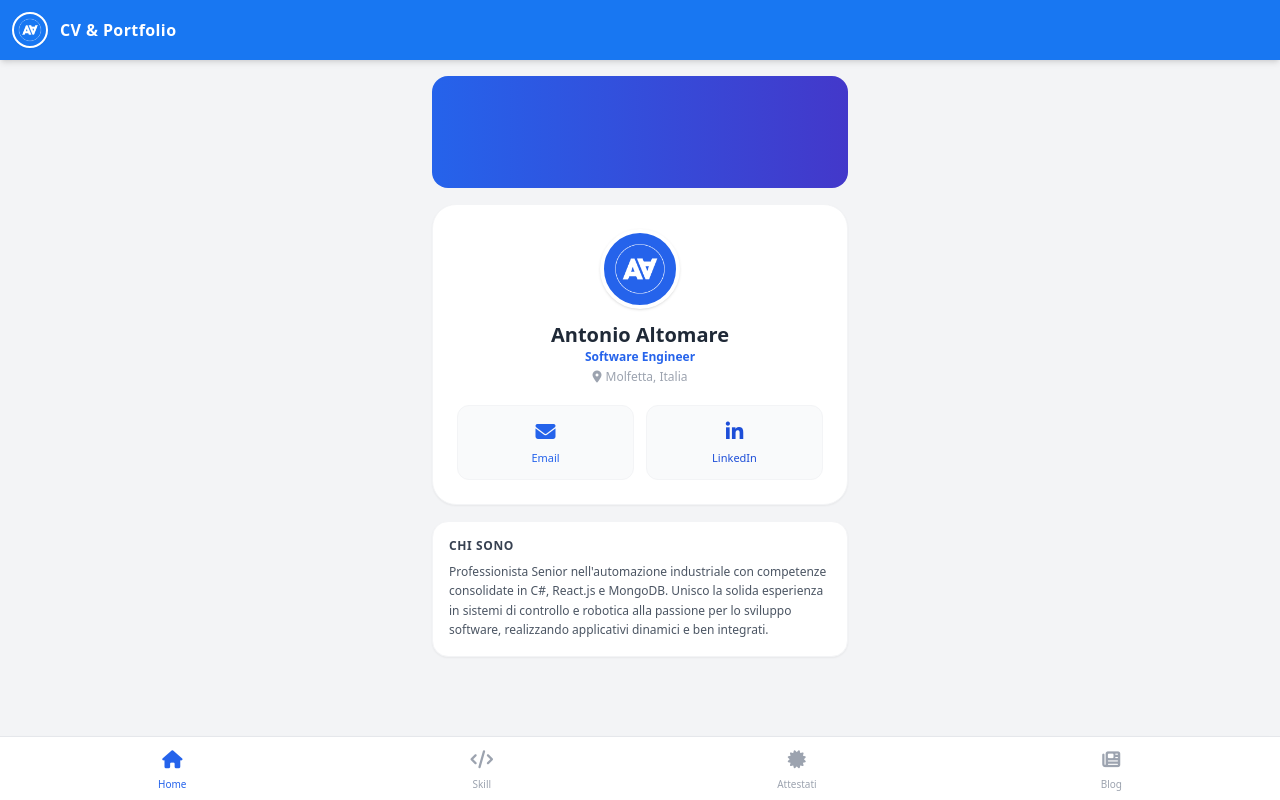
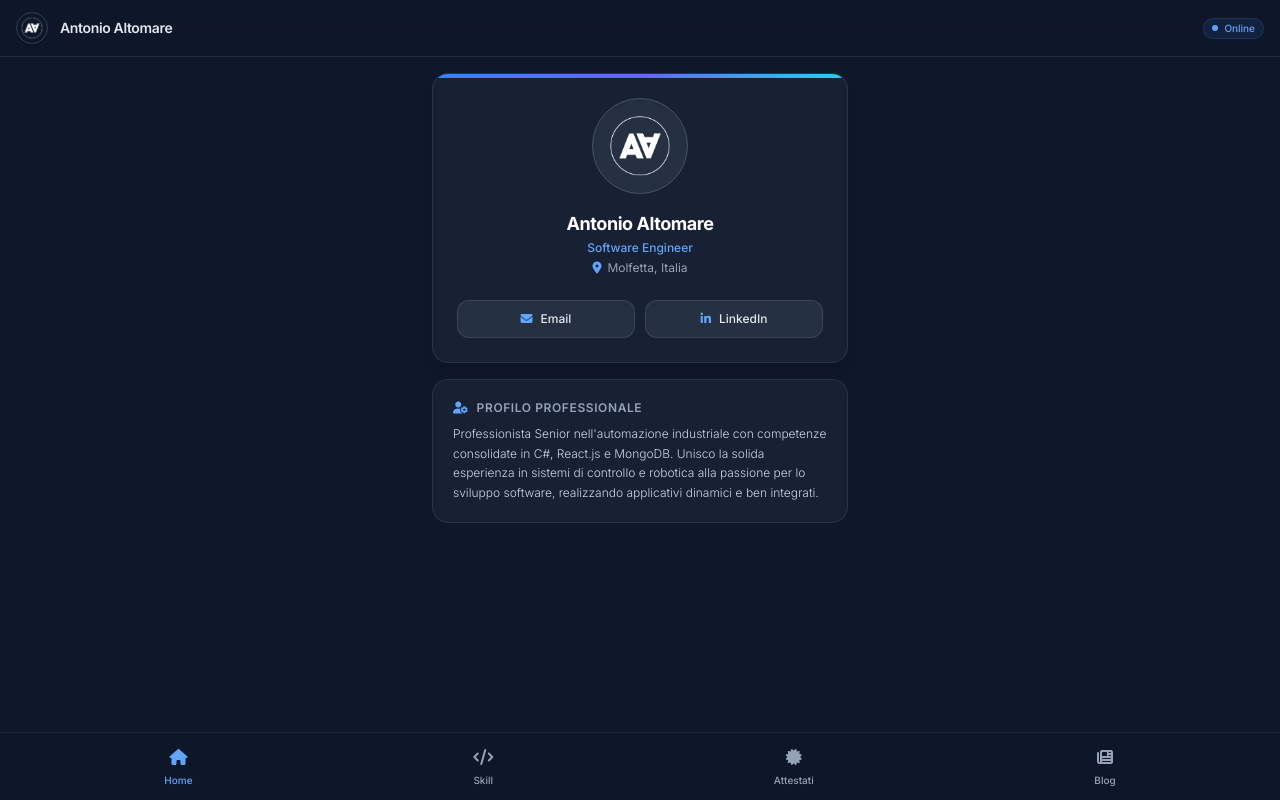
Before and after one commit to altomare97/altomare-mobile-app, a plain HTML site: page index.html in a window 1280 px wide. Both pictures are taken after a click on the button "Home". Drawn offline with nearby package versions, Linux system fonts and the light colour scheme.

Commit message:
Update index.html

```diff
--- a/index.html
+++ b/index.html
@@ -1,24 +1,26 @@
 <!DOCTYPE html>
-<html lang="it">
+<html lang="it" class="h-full">
 <head>
     <meta charset="UTF-8">
     <meta name="viewport" content="width=device-width, initial-scale=1.0, maximum-scale=1.0, user-scalable=no">
-    <title>CV & Portfolio App</title>
+    <title>Antonio Altomare | Software Engineer</title>
 
-    <!-- Tailwind CSS (Grafica) -->
+    <!-- Tailwind CSS -->
     <script src="https://cdn.tailwindcss.com"></script>
-    <!-- FontAwesome (Icone Mobile) -->
+    <!-- FontAwesome -->
     <link rel="stylesheet" href="https://cdnjs.cloudflare.com/ajax/libs/font-awesome/6.4.0/css/all.min.css">
+    <!-- Google Fonts (Inter per un look pulito e tech) -->
+    <link href="https://fonts.googleapis.com/css2?family=Inter:wght@300;400;500;600;700&display=swap" rel="stylesheet">
 
-    <!-- Meta Tags PWA (Aggiungi a Home su Smartphone) -->
+    <!-- Meta PWA -->
     <meta name="apple-mobile-web-app-capable" content="yes">
     <meta name="apple-mobile-web-app-status-bar-style" content="black-translucent">
-    <meta name="theme-color" content="#1877F2">
+    <meta name="theme-color" content="#0f172a">
     <link rel="manifest" href="manifest.json">
 
-    <!-- Stili e Ottimizzazioni Mobile Native -->
     <style>
         body {
+            font-family: 'Inter', sans-serif;
             -webkit-touch-callout: none;
             -webkit-user-select: none;
             user-select: none;
@@ -30,57 +32,69 @@
         }
     </style>
 </head>
-<body class="bg-gray-100 text-gray-900 font-sans pb-24">
+<body class="bg-slate-900 text-slate-100 min-h-full pb-28 selection:bg-blue-500 selection:text-white">
 
-    <!-- Header Fisso in Alto con la tua Immagine -->
-    <header class="bg-[#1877F2] text-white p-3 sticky top-0 z-50 shadow-md flex items-center space-x-3">
-        <div class="w-9 h-9 rounded-full overflow-hidden border-2 border-white shadow-sm flex-shrink-0">
-            <img src="https://github.com/altomare97/altomare-mobile-app/blob/main/AA%20-%20Logo%20Sfondo%20Arancione.png?raw=true" alt="logo" class="w-full h-full object-cover">
+    <!-- Top Navigation / Header Professionale -->
+    <header class="bg-slate-900/80 backdrop-blur-md border-b border-slate-800 sticky top-0 z-50 px-4 py-3 flex justify-between items-center">
+        <div class="flex items-center space-x-3">
+            <div class="w-8 h-8 rounded-full overflow-hidden border border-slate-700 shadow-sm flex-shrink-0">
+                <img src="https://github.com/altomare97/altomare-mobile-app/blob/main/AA%20-%20Logo%20Sfondo%20Arancione.png?raw=true" alt="logo" class="w-full h-full object-cover">
+            </div>
+            <span class="text-sm font-semibold tracking-tight text-slate-200">Antonio Altomare</span>
         </div>
-        <h1 class="text-base font-bold tracking-wide">CV & Portfolio</h1>
+        <div class="flex items-center space-x-2">
+            <span class="inline-flex items-center px-2 py-0.5 rounded-full text-[10px] font-medium bg-blue-500/10 text-blue-400 border border-blue-500/20">
+                <span class="w-1.5 h-1.5 mr-1.5 bg-blue-400 rounded-full animate-pulse"></span> Online
+            </span>
+        </div>
     </header>
 
-    <!-- CONTENITORE SEZIONI (One Page) -->
-    <main class="p-4 max-w-md mx-auto">
+    <!-- Main Container -->
+    <main class="p-4 max-w-md mx-auto space-y-4">
 
         <!-- 1. SEZIONE HOME -->
         <section id="section-home" class="space-y-4">
-            <div class="bg-gradient-to-r from-blue-600 to-indigo-700 h-28 w-full rounded-2xl relative"></div>
-            <div class="bg-white rounded-3xl p-6 shadow-sm text-center -mt-16 relative z-10 border border-gray-100">
-                <div class="w-20 h-20 bg-blue-600 text-white rounded-full mx-auto flex items-center justify-center font-bold text-2xl border-4 border-white shadow overflow-hidden">
-                    <img src="https://github.com/altomare97/altomare-mobile-app/blob/main/AA%20-%20Logo%20Sfondo%20Arancione.png?raw=true" alt="logo" class="w-full h-full object-cover">
+            <!-- Profile Card -->
+            <div class="bg-slate-800/60 backdrop-blur border border-slate-700/60 rounded-2xl p-6 text-center shadow-lg relative overflow-hidden">
+                <div class="absolute top-0 left-0 right-0 h-1 bg-gradient-to-r from-blue-500 via-indigo-500 to-cyan-400"></div>
+
+                <div class="w-24 h-24 rounded-full mx-auto p-1 bg-slate-700/50 border border-slate-600 shadow-inner mb-4 overflow-hidden">
+                    <img src="https://github.com/altomare97/altomare-mobile-app/blob/main/AA%20-%20Logo%20Sfondo%20Arancione.png?raw=true" alt="logo" class="w-full h-full object-cover rounded-full">
                 </div>
-                <h2 id="profile-name" class="text-xl font-bold mt-3 text-gray-800">Caricamento...</h2>
-                <p id="profile-role" class="text-blue-600 font-semibold text-xs">...</p>
-                <p id="profile-city" class="text-xs text-gray-400 mt-1"></p>
 
-                <!-- Azioni Rapide (Solo Email e LinkedIn) -->
-                <div class="grid grid-cols-2 gap-3 mt-5">
-                    <a id="btn-email" href="#" class="flex flex-col items-center p-3 rounded-xl bg-gray-50 text-blue-600 hover:bg-blue-50 transition border border-gray-100">
-                        <i class="fa-solid fa-envelope text-xl"></i>
-                        <span class="text-[11px] mt-1 font-medium">Email</span>
+                <h1 id="profile-name" class="text-lg font-bold text-white tracking-tight">Caricamento...</h1>
+                <p id="profile-role" class="text-blue-400 font-medium text-xs mt-0.5">...</p>
+                <p id="profile-city" class="text-xs text-slate-400 mt-1 flex items-center justify-center"></p>
+
+                <!-- Azioni Rapide (Email & LinkedIn Minimali) -->
+                <div class="grid grid-cols-2 gap-2.5 mt-6">
+                    <a id="btn-email" href="#" class="flex items-center justify-center space-x-2 py-2.5 px-3 rounded-xl bg-slate-700/50 hover:bg-slate-700 text-slate-200 text-xs font-medium border border-slate-600/60 transition">
+                        <i class="fa-solid fa-envelope text-blue-400"></i>
+                        <span>Email</span>
                     </a>
-                    <a id="btn-linkedin" href="#" target="_blank" class="flex flex-col items-center p-3 rounded-xl bg-gray-50 text-blue-700 hover:bg-blue-50 transition border border-gray-100">
-                        <i class="fa-brands fa-linkedin-in text-xl"></i>
-                        <span class="text-[11px] mt-1 font-medium">LinkedIn</span>
+                    <a id="btn-linkedin" href="#" target="_blank" class="flex items-center justify-center space-x-2 py-2.5 px-3 rounded-xl bg-slate-700/50 hover:bg-slate-700 text-slate-200 text-xs font-medium border border-slate-600/60 transition">
+                        <i class="fa-brands fa-linkedin-in text-blue-400"></i>
+                        <span>LinkedIn</span>
                     </a>
                 </div>
             </div>
 
-            <!-- Bio Card -->
-            <div class="bg-white rounded-2xl p-4 shadow-sm border border-gray-100">
-                <h3 class="text-xs font-bold text-gray-700 uppercase tracking-wider mb-2">Chi Sono</h3>
-                <p id="profile-bio" class="text-xs text-gray-600 leading-relaxed"></p>
+            <!-- About / Bio -->
+            <div class="bg-slate-800/60 backdrop-blur border border-slate-700/60 rounded-2xl p-5 shadow-sm">
+                <h2 class="text-xs font-semibold text-slate-400 uppercase tracking-wider mb-2 flex items-center">
+                    <i class="fa-solid fa-user-gear mr-2 text-blue-400"></i>Profilo Professionale
+                </h2>
+                <p id="profile-bio" class="text-xs text-slate-300 leading-relaxed font-light"></p>
             </div>
         </section>
 
         <!-- 2. SEZIONE SKILL -->
         <section id="section-skills" class="space-y-4 hidden">
-            <div class="bg-white rounded-2xl p-5 shadow-sm border border-gray-100">
-                <h2 class="text-base font-bold text-gray-800 mb-3 flex items-center">
-                    <i class="fa-solid fa-code mr-2 text-blue-600"></i>Competenze Tecniche
+            <div class="bg-slate-800/60 backdrop-blur border border-slate-700/60 rounded-2xl p-5 shadow-sm">
+                <h2 class="text-sm font-semibold text-white mb-4 flex items-center">
+                    <i class="fa-solid fa-terminal mr-2 text-blue-400"></i>Competenze Tecniche & Stack
                 </h2>
-                <div id="skills-list" class="flex flex-wrap gap-2">
+                <div id="skills-list" class="grid grid-cols-2 gap-2.5">
                     <!-- Popolato dinamicamente da JS -->
                 </div>
             </div>
@@ -88,9 +102,9 @@
 
         <!-- 3. SEZIONE ATTESTATI -->
         <section id="section-attestati" class="space-y-4 hidden">
-            <div class="bg-white rounded-2xl p-5 shadow-sm border border-gray-100">
-                <h2 class="text-base font-bold text-gray-800 mb-3 flex items-center">
-                    <i class="fa-solid fa-certificate mr-2 text-blue-600"></i>Attestati e Certificazioni
+            <div class="bg-slate-800/60 backdrop-blur border border-slate-700/60 rounded-2xl p-5 shadow-sm">
+                <h2 class="text-sm font-semibold text-white mb-4 flex items-center">
+                    <i class="fa-solid fa-award mr-2 text-blue-400"></i>Certificazioni & Qualifiche
                 </h2>
                 <div id="attestati-list" class="space-y-3">
                     <!-- Popolato dinamicamente da JS -->
@@ -100,18 +114,20 @@
 
         <!-- 4. SEZIONE BLOG -->
         <section id="section-blog" class="space-y-4 hidden">
-            <!-- Ultimo Articolo Pubblicato -->
-            <div class="bg-white rounded-2xl p-5 shadow-sm border border-gray-100">
-                <span class="text-[10px] bg-blue-100 text-blue-700 font-bold px-2 py-0.5 rounded-full">Ultimo Articolo</span>
-                <h2 id="latest-blog-title" class="text-sm font-bold text-gray-800 mt-2">Caricamento...</h2>
-                <p id="latest-blog-date" class="text-[10px] text-gray-400 mb-2"></p>
-                <p id="latest-blog-text" class="text-xs text-gray-600 leading-relaxed"></p>
+            <!-- Ultimo Articolo -->
+            <div class="bg-slate-800/60 backdrop-blur border border-slate-700/60 rounded-2xl p-5 shadow-sm relative overflow-hidden">
+                <div class="flex items-center justify-between mb-2">
+                    <span class="text-[10px] bg-blue-500/10 text-blue-400 font-semibold px-2.5 py-0.5 rounded-full border border-blue-500/20">In Evidenza</span>
+                    <span id="latest-blog-date" class="text-[10px] text-slate-400"></span>
+                </div>
+                <h2 id="latest-blog-title" class="text-sm font-bold text-white mb-2 tracking-tight"></h2>
+                <p id="latest-blog-text" class="text-xs text-slate-300 leading-relaxed font-light"></p>
             </div>
 
-            <!-- Storico Articoli (Albero) -->
-            <div class="bg-white rounded-2xl p-5 shadow-sm border border-gray-100">
-                <h3 class="text-xs font-bold text-gray-700 uppercase tracking-wider mb-3">Storico Articoli</h3>
-                <div id="blog-history" class="space-y-4 ml-1">
+            <!-- Storico -->
+            <div class="bg-slate-800/60 backdrop-blur border border-slate-700/60 rounded-2xl p-5 shadow-sm">
+                <h3 class="text-xs font-semibold text-slate-400 uppercase tracking-wider mb-4">Archivio Articoli</h3>
+                <div id="blog-history" class="space-y-4">
                     <!-- Popolato dinamicamente da JS -->
                 </div>
             </div>
@@ -119,27 +135,27 @@
 
     </main>
 
-    <!-- BARRA DI NAVIGAZIONE IN BASSO -->
-    <nav class="fixed bottom-0 left-0 right-0 bg-white border-t border-gray-200 py-2 px-4 flex justify-around items-center z-50 shadow-lg">
-        <button onclick="switchTab('home')" id="nav-home" class="flex flex-col items-center text-blue-600 transition">
-            <i class="fa-solid fa-house text-lg"></i>
+    <!-- Bottom Navigation Bar (Minimal Dark) -->
+    <nav class="fixed bottom-0 left-0 right-0 bg-slate-900/90 backdrop-blur-lg border-t border-slate-800 py-2 px-6 flex justify-around items-center z-50">
+        <button onclick="switchTab('home')" id="nav-home" class="flex flex-col items-center text-blue-400 transition py-1">
+            <i class="fa-solid fa-house text-base"></i>
             <span class="text-[10px] mt-1 font-medium">Home</span>
         </button>
-        <button onclick="switchTab('skills')" id="nav-skills" class="flex flex-col items-center text-gray-400 hover:text-gray-600 transition">
-            <i class="fa-solid fa-code text-lg"></i>
+        <button onclick="switchTab('skills')" id="nav-skills" class="flex flex-col items-center text-slate-400 hover:text-slate-200 transition py-1">
+            <i class="fa-solid fa-code text-base"></i>
             <span class="text-[10px] mt-1 font-medium">Skill</span>
         </button>
-        <button onclick="switchTab('attestati')" id="nav-attestati" class="flex flex-col items-center text-gray-400 hover:text-gray-600 transition">
-            <i class="fa-solid fa-certificate text-lg"></i>
+        <button onclick="switchTab('attestati')" id="nav-attestati" class="flex flex-col items-center text-slate-400 hover:text-slate-200 transition py-1">
+            <i class="fa-solid fa-certificate text-base"></i>
             <span class="text-[10px] mt-1 font-medium">Attestati</span>
         </button>
-        <button onclick="switchTab('blog')" id="nav-blog" class="flex flex-col items-center text-gray-400 hover:text-gray-600 transition">
-            <i class="fa-solid fa-newspaper text-lg"></i>
+        <button onclick="switchTab('blog')" id="nav-blog" class="flex flex-col items-center text-slate-400 hover:text-slate-200 transition py-1">
+            <i class="fa-solid fa-newspaper text-base"></i>
             <span class="text-[10px] mt-1 font-medium">Blog</span>
         </button>
     </nav>
 
-    <!-- DATI DEL CV E LOGICA JAVASCRIPT INTEGRATA -->
+    <!-- LOGICA JS E DATI -->
     <script>
         const portfolioData = {
             nome: "Antonio Altomare",
@@ -147,11 +163,9 @@
             citta: "Molfetta, Italia",
             bio: "Professionista Senior nell'automazione industriale con competenze consolidate in C#, React.js e MongoDB. Unisco la solida esperienza in sistemi di controllo e robotica alla passione per lo sviluppo software, realizzando applicativi dinamici e ben integrati.",
 
-            // Contatti
             email: "altomare1997@gmail.com",
             linkedin: "https://www.linkedin.com/in/antonio-altomare-531095242",
 
-            // Skill
             skills: [
                 { nome: "PLC", livello: "Avanzato" },
                 { nome: "Robot", livello: "Avanzato" },
@@ -160,14 +174,12 @@
                 { nome: "Mongo DB", livello: "Avanzato" }
             ],
 
-            // Attestati / Certificazioni
             attestati: [
                 { titolo: "Certificazione Robot Kuka", ente: "KUKA", anno: "2023" },
                 { titolo: "Certificazione Robot Staubli Val3", ente: "STAUBLI", anno: "2022" },
                 { titolo: "Certificazione Robot Comau", ente: "Comau", anno: "2021" }
             ],
 
-            // Articoli del Blog
             articoli: [
                 {
                     id: 1,
@@ -182,31 +194,37 @@
                     testo: "Un design pulito, sezioni immediate e zero tempi di caricamento rendono l'esperienza utente impeccabile su smartphone."
                 }
             ]
-        }; // <-- ECCO LA PARENTESI CHIUSA CORRETTAMENTE!
+        };
 
-        // RENDER DINAMICO
         document.addEventListener("DOMContentLoaded", () => {
             document.getElementById("profile-name").innerText = portfolioData.nome;
             document.getElementById("profile-role").innerText = portfolioData.ruolo;
-            document.getElementById("profile-city").innerHTML = `<i class="fa-solid fa-location-dot mr-1"></i>${portfolioData.citta}`;
+            document.getElementById("profile-city").innerHTML = `<i class="fa-solid fa-location-dot mr-1.5 text-blue-400"></i>${portfolioData.citta}`;
             document.getElementById("profile-bio").innerText = portfolioData.bio;
 
             document.getElementById("btn-email").href = `mailto:${portfolioData.email}`;
             document.getElementById("btn-linkedin").href = portfolioData.linkedin;
 
-            // Skills
+            // Skills (Card tecniche minimali)
             const skillsContainer = document.getElementById("skills-list");
             portfolioData.skills.forEach(s => {
-                skillsContainer.innerHTML += `<span class="px-3 py-1 bg-gray-100 text-gray-700 text-xs font-medium rounded-xl">${s.nome} (${s.livello})</span>`;
+                skillsContainer.innerHTML += `
+                    <div class="bg-slate-900/50 border border-slate-700/50 p-2.5 rounded-xl flex justify-between items-center">
+                        <span class="text-xs font-medium text-slate-200">${s.nome}</span>
+                        <span class="text-[10px] text-blue-400 bg-blue-500/10 px-2 py-0.5 rounded-md font-mono">${s.livello}</span>
+                    </div>`;
             });
 
-            // Attestati
+            // Attestati (Stile timeline / card pulita)
             const attestatiContainer = document.getElementById("attestati-list");
             portfolioData.attestati.forEach(a => {
                 attestatiContainer.innerHTML += `
-                    <div class="p-3 bg-gray-50 rounded-xl border border-gray-100">
-                        <span class="text-[10px] text-blue-600 font-bold">${a.anno} - ${a.ente}</span>
-                        <h3 class="text-xs font-bold text-gray-800 mt-0.5">${a.titolo}</h3>
+                    <div class="p-3 bg-slate-900/50 rounded-xl border border-slate-700/50 flex justify-between items-center">
+                        <div>
+                            <h3 class="text-xs font-semibold text-slate-200">${a.titolo}</h3>
+                            <p class="text-[10px] text-slate-400 mt-0.5">${a.ente}</p>
+                        </div>
+                        <span class="text-[10px] font-mono text-blue-400 bg-slate-800 px-2 py-1 rounded-lg border border-slate-700">${a.anno}</span>
                     </div>`;
             });
 
@@ -221,27 +239,27 @@
                 for(let i = 1; i < portfolioData.articoli.length; i++) {
                     let art = portfolioData.articoli[i];
                     historyContainer.innerHTML += `
-                        <div class="border-l-2 border-gray-200 pl-3 py-1">
-                            <span class="text-[10px] text-gray-400">${art.data}</span>
-                            <h4 class="text-xs font-bold text-gray-700">${art.titolo}</h4>
-                            <p class="text-[11px] text-gray-500 mt-0.5">${art.testo}</p>
+                        <div class="border-l border-slate-700 pl-3 py-0.5">
+                            <span class="text-[10px] text-slate-400 font-mono">${art.data}</span>
+                            <h4 class="text-xs font-semibold text-slate-200 mt-0.5">${art.titolo}</h4>
+                            <p class="text-[11px] text-slate-400 mt-1 font-light leading-relaxed">${art.testo}</p>
                         </div>`;
                 }
             }
         });
 
-        // CAMBIO SCHEDA (Tab switching)
+        // Tab Switching
         function switchTab(tabId) {
             const tabs = ['home', 'skills', 'attestati', 'blog'];
             tabs.forEach(t => {
                 document.getElementById(`section-${t}`).classList.add('hidden');
-                document.getElementById(`nav-${t}`).classList.remove('text-blue-600');
-                document.getElementById(`nav-${t}`).classList.add('text-gray-400');
+                document.getElementById(`nav-${t}`).classList.remove('text-blue-400');
+                document.getElementById(`nav-${t}`).classList.add('text-slate-400');
             });
 
             document.getElementById(`section-${tabId}`).classList.remove('hidden');
-            document.getElementById(`nav-${tabId}`).classList.remove('text-gray-400');
-            document.getElementById(`nav-${tabId}`).classList.add('text-blue-600');
+            document.getElementById(`nav-${tabId}`).classList.remove('text-slate-400');
+            document.getElementById(`nav-${tabId}`).classList.add('text-blue-400');
             window.scrollTo(0, 0);
         }
     </script>
```
